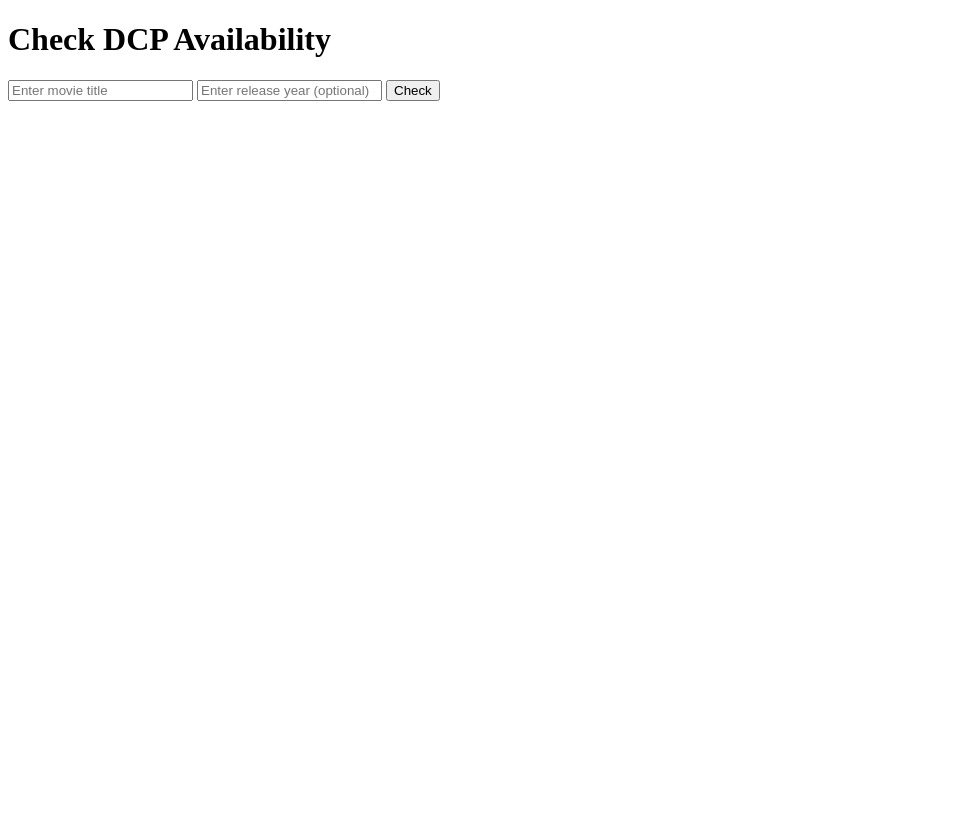
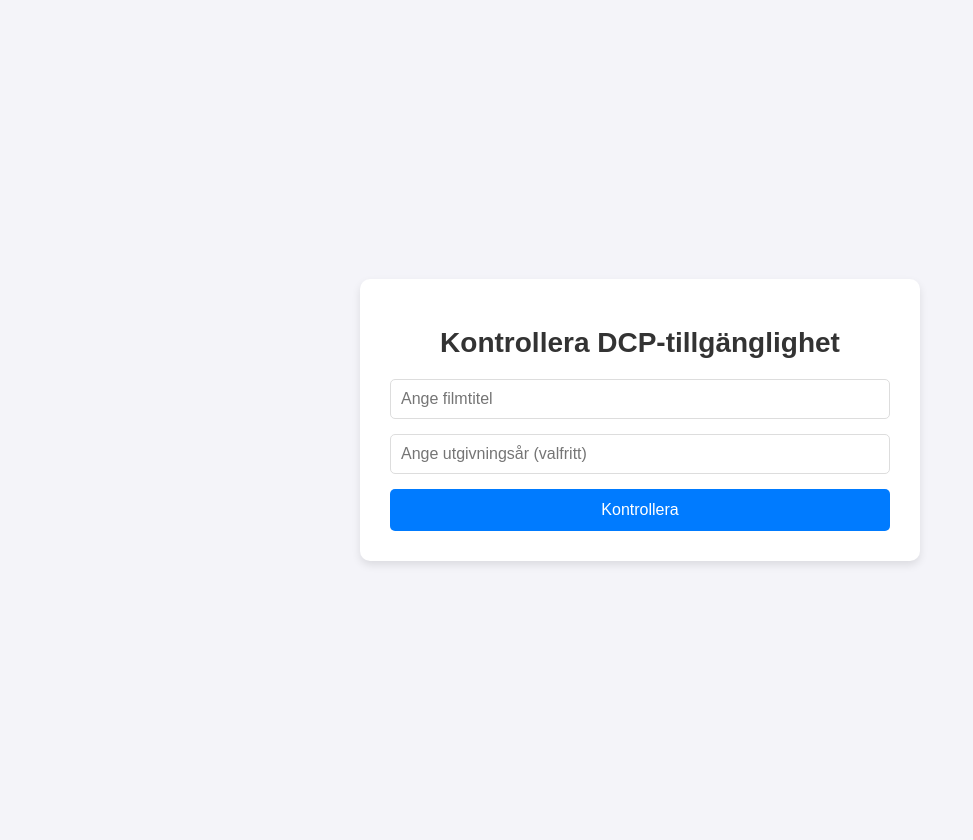
Before and after one commit to chevtuk/projektfilmdcp, a Flask app: page / in a window 1280 px wide. Shown: the whole page, without its empty margins (0-973 px from the left). Before the commit the page ends 101 px from the top, so only its background shows below. Run offline with Flask 3, Linux system fonts and the light colour scheme.

Commit message:
html update

```diff
--- a/templates/index.html
+++ b/templates/index.html
@@ -1,16 +1,99 @@
 <!DOCTYPE html>
-<html lang="en">
+<html lang="sv">
 <head>
     <meta charset="UTF-8">
     <meta name="viewport" content="width=device-width, initial-scale=1.0">
-    <title>Movie DCP Checker</title>
+    <title>Kontrollera DCP-tillgänglighet</title>
+    <style>
+        body {
+            font-family: 'Arial', sans-serif;
+            background-color: #f4f4f9;
+            margin: 0;
+            padding: 20px;
+            display: flex;
+            justify-content: center;
+            align-items: center;
+            min-height: 100vh;
+        }
+        .container {
+            background: white;
+            padding: 30px;
+            border-radius: 10px;
+            box-shadow: 0 4px 8px rgba(0, 0, 0, 0.1);
+            max-width: 500px;
+            width: 100%;
+            text-align: center;
+        }
+        h1 {
+            color: #333;
+            margin-bottom: 20px;
+            font-size: 28px;
+        }
+        form {
+            display: flex;
+            flex-direction: column;
+            gap: 15px;
+        }
+        input[type="text"] {
+            padding: 10px;
+            font-size: 16px;
+            border: 1px solid #ddd;
+            border-radius: 5px;
+            outline: none;
+            transition: border-color 0.3s;
+        }
+        input[type="text"]:focus {
+            border-color: #007bff;
+        }
+        button {
+            padding: 12px;
+            font-size: 16px;
+            background-color: #007bff;
+            color: white;
+            border: none;
+            border-radius: 5px;
+            cursor: pointer;
+            transition: background-color 0.3s;
+        }
+        button:hover {
+            background-color: #0056b3;
+        }
+        h2 {
+            color: #28a745;
+            margin-top: 20px;
+            font-size: 20px;
+        }
+        h3 {
+            margin-top: 15px;
+        }
+        a {
+            color: #007bff;
+            text-decoration: none;
+            font-weight: bold;
+        }
+        a:hover {
+            text-decoration: underline;
+        }
+        @media (max-width: 600px) {
+            .container {
+                padding: 20px;
+            }
+            h1 {
+                font-size: 24px;
+            }
+            input[type="text"], button {
+                font-size: 14px;
+            }
+        }
+    </style>
 </head>
 <body>
-    <h1>Check DCP Availability</h1>
+    <div class="container">
+        <h1>Kontrollera DCP-tillgänglighet</h1>
         <form method="post">
-        <input type="text" name="movie_title" placeholder="Enter movie title" required>
-        <input type="text" name="release_year" placeholder="Enter release year (optional)">
-        <button type="submit">Check</button>
+            <input type="text" name="movie_title" placeholder="Ange filmtitel" required>
+            <input type="text" name="release_year" placeholder="Ange utgivningsår (valfritt)">
+            <button type="submit">Kontrollera</button>
         </form>
 
         {% if result %}
@@ -18,8 +101,9 @@
         {% endif %}
         {% if movie_url %}
             <h3>
-            <a href="{{ movie_url }}" target="_blank">View Movie on svenskfilmdatabas</a>
+                <a href="{{ movie_url }}" target="_blank">Se filmen på Svensk Filmdatabas</a>
             </h3>
         {% endif %}
+    </div>
 </body>
 </html>
```
Lines whose indentation alone changed are shown as unchanged.
